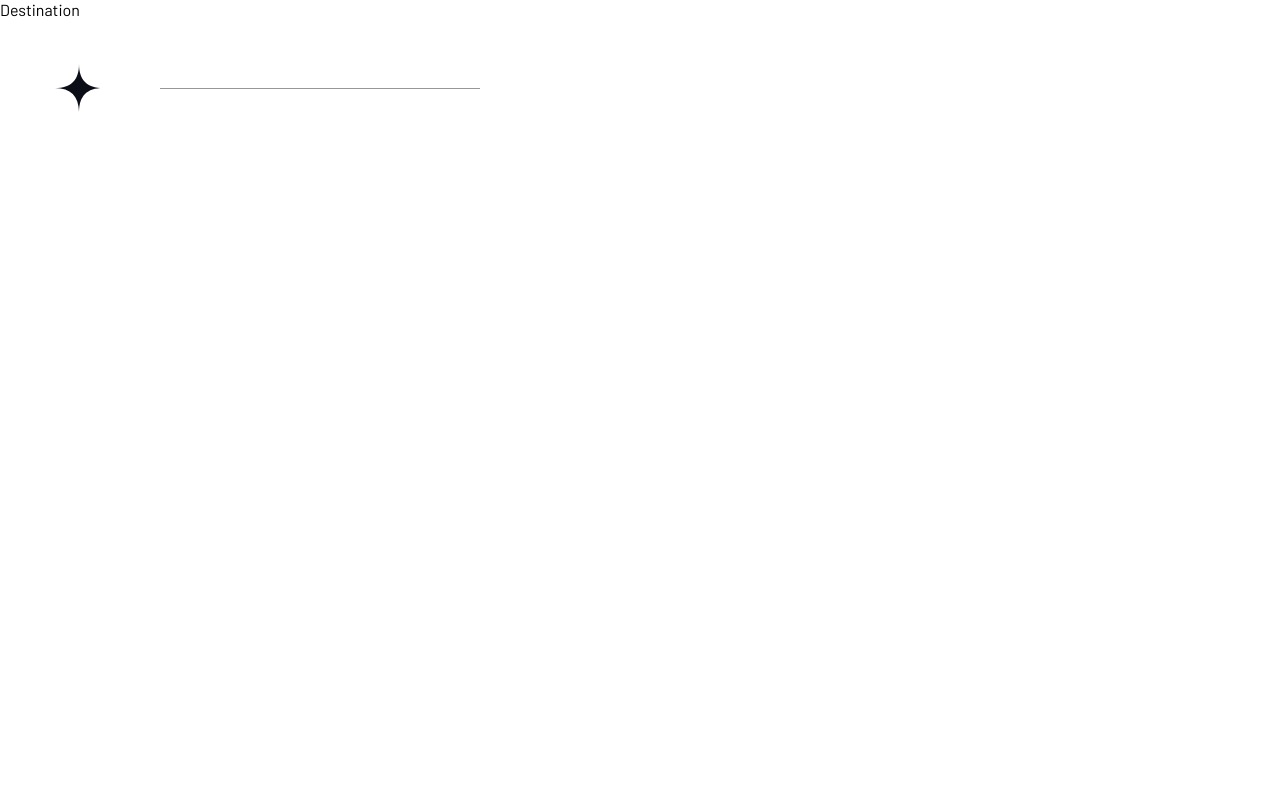
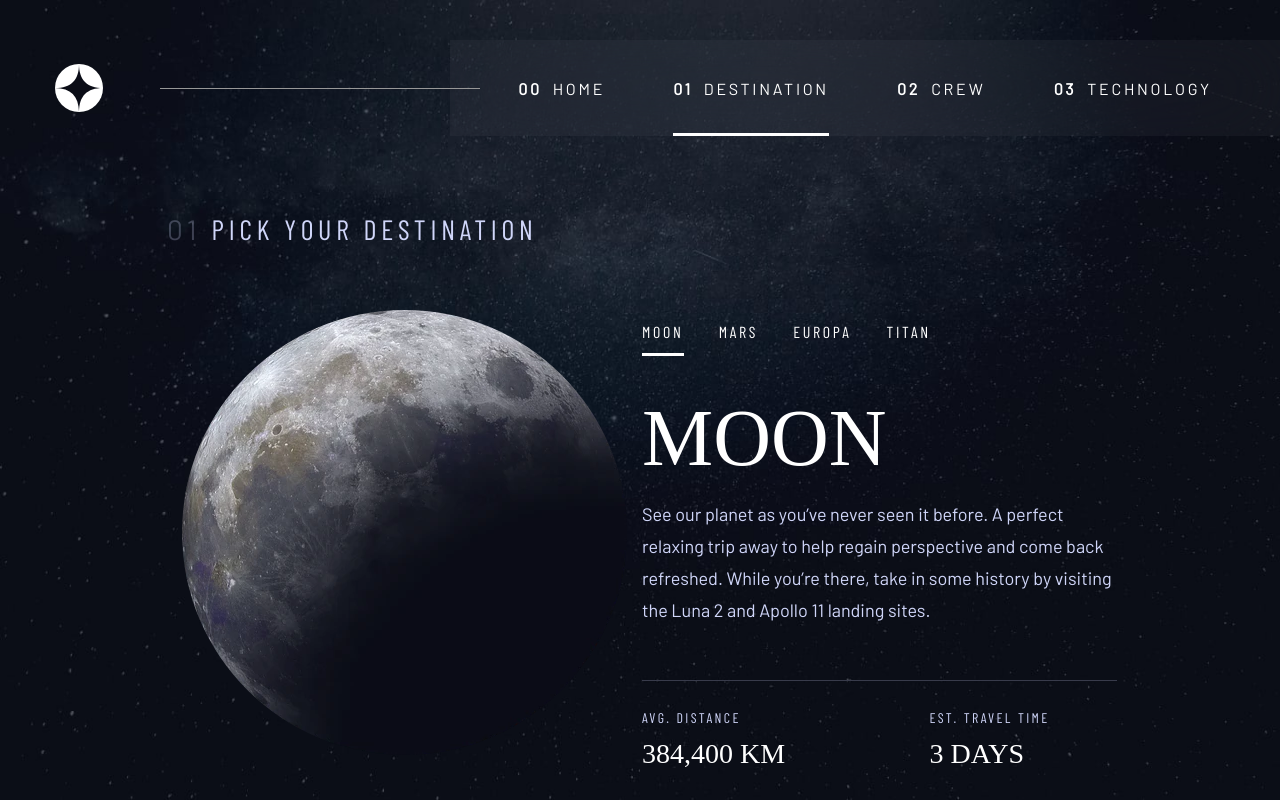
Before and after one commit to leo-jcq/space-tourism-website, a React (Vite) app: page /space-tourism-website/destination in a window 1280 px wide. Built offline with nearby package versions, Linux system fonts and the light colour scheme; a web font is replaced by a local one.

Commit message:
✨ add destination page

```diff
--- a/scss/_variables.scss
+++ b/scss/_variables.scss
@@ -2,6 +2,7 @@
 $dark-blue: #0b0d17;
 $soft-blue: #d0d6f9;
 $soft-gray: #979797;
+$dark-gray: #383b4b;
 $white: #ffffff;
 
 /* Sizes */
--- a/src/App.scss
+++ b/src/App.scss
@@ -40,6 +40,10 @@ h5,
     letter-spacing: 2.7px;
     text-transform: uppercase;
     color: $soft-blue;
+}
+
+.sub-1 {
+    font-size: 28px;
 }
 
 .sub-2 {
--- a/src/assets/data/data.json
+++ b/src/assets/data/data.json
@@ -3,8 +3,8 @@
         {
             "name": "Moon",
             "images": {
-                "png": "./assets/destination/image-moon.png",
-                "webp": "./assets/destination/image-moon.webp"
+                "png": "/imgs/destination/image-moon.png",
+                "webp": "/imgs/destination/image-moon.webp"
             },
             "description": "See our planet as you’ve never seen it before. A perfect relaxing trip away to help regain perspective and come back refreshed. While you’re there, take in some history by visiting the Luna 2 and Apollo 11 landing sites.",
             "distance": "384,400 km",
@@ -13,8 +13,8 @@
         {
             "name": "Mars",
             "images": {
-                "png": "./assets/destination/image-mars.png",
-                "webp": "./assets/destination/image-mars.webp"
+                "png": "/imgs/destination/image-mars.png",
+                "webp": "/imgs/destination/image-mars.webp"
             },
             "description": "Don’t forget to pack your hiking boots. You’ll need them to tackle Olympus Mons, the tallest planetary mountain in our solar system. It’s two and a half times the size of Everest!",
             "distance": "225 mil. km",
@@ -23,8 +23,8 @@
         {
             "name": "Europa",
             "images": {
-                "png": "./assets/destination/image-europa.png",
-                "webp": "./assets/destination/image-europa.webp"
+                "png": "/imgs/destination/image-europa.png",
+                "webp": "/imgs/destination/image-europa.webp"
             },
             "description": "The smallest of the four Galilean moons orbiting Jupiter, Europa is a winter lover’s dream. With an icy surface, it’s perfect for a bit of ice skating, curling, hockey, or simple relaxation in your snug wintery cabin.",
             "distance": "628 mil. km",
@@ -33,8 +33,8 @@
         {
             "name": "Titan",
             "images": {
-                "png": "./assets/destination/image-titan.png",
-                "webp": "./assets/destination/image-titan.webp"
+                "png": "/imgs/destination/image-titan.png",
+                "webp": "/imgs/destination/image-titan.webp"
             },
             "description": "The only moon known to have a dense atmosphere other than Earth, Titan is a home away from home (just a few hundred degrees colder!). As a bonus, you get striking views of the Rings of Saturn.",
             "distance": "1.6 bil. km",
@@ -45,8 +45,8 @@
         {
             "name": "Douglas Hurley",
             "images": {
-                "png": "./assets/crew/image-douglas-hurley.png",
-                "webp": "./assets/crew/image-douglas-hurley.webp"
+                "png": "/imgs/crew/image-douglas-hurley.png",
+                "webp": "/imgs/crew/image-douglas-hurley.webp"
             },
             "role": "Commander",
             "bio": "Douglas Gerald Hurley is an American engineer, former Marine Corps pilot and former NASA astronaut. He launched into space for the third time as commander of Crew Dragon Demo-2."
@@ -54,8 +54,8 @@
         {
             "name": "Mark Shuttleworth",
             "images": {
-                "png": "./assets/crew/image-mark-shuttleworth.png",
-                "webp": "./assets/crew/image-mark-shuttleworth.webp"
+                "png": "/imgs/crew/image-mark-shuttleworth.png",
+                "webp": "/imgs/crew/image-mark-shuttleworth.webp"
             },
             "role": "Mission Specialist",
             "bio": "Mark Richard Shuttleworth is the founder and CEO of Canonical, the company behind the Linux-based Ubuntu operating system. Shuttleworth became the first South African to travel to space as a space tourist."
@@ -63,8 +63,8 @@
         {
             "name": "Victor Glover",
             "images": {
-                "png": "./assets/crew/image-victor-glover.png",
-                "webp": "./assets/crew/image-victor-glover.webp"
+                "png": "/imgs/crew/image-victor-glover.png",
+                "webp": "/imgs/crew/image-victor-glover.webp"
             },
             "role": "Pilot",
             "bio": "Pilot on the first operational flight of the SpaceX Crew Dragon to the International Space Station. Glover is a commander in the U.S. Navy where he pilots an F/A-18.He was a crew member of Expedition 64, and served as a station systems flight engineer."
@@ -72,8 +72,8 @@
         {
             "name": "Anousheh Ansari",
             "images": {
-                "png": "./assets/crew/image-anousheh-ansari.png",
-                "webp": "./assets/crew/image-anousheh-ansari.webp"
+                "png": "/imgs/crew/image-anousheh-ansari.png",
+                "webp": "/imgs/crew/image-anousheh-ansari.webp"
             },
             "role": "Flight Engineer",
             "bio": "Anousheh Ansari is an Iranian American engineer and co-founder of Prodea Systems. Ansari was the fourth self-funded space tourist, the first self-funded woman to fly to the ISS, and the first Iranian in space."
@@ -83,24 +83,24 @@
         {
             "name": "Launch vehicle",
             "images": {
-                "portrait": "./assets/technology/image-launch-vehicle-portrait.jpg",
-                "landscape": "./assets/technology/image-launch-vehicle-landscape.jpg"
+                "portrait": "/imgs/technology/image-launch-vehicle-portrait.jpg",
+                "landscape": "/imgs/technology/image-launch-vehicle-landscape.jpg"
             },
             "description": "A launch vehicle or carrier rocket is a rocket-propelled vehicle used to carry a payload from Earth's surface to space, usually to Earth orbit or beyond. Our WEB-X carrier rocket is the most powerful in operation. Standing 150 metres tall, it's quite an awe-inspiring sight on the launch pad!"
         },
         {
             "name": "Spaceport",
             "images": {
-                "portrait": "./assets/technology/image-spaceport-portrait.jpg",
-                "landscape": "./assets/technology/image-spaceport-landscape.jpg"
+                "portrait": "/imgs/technology/image-spaceport-portrait.jpg",
+                "landscape": "/imgs/technology/image-spaceport-landscape.jpg"
             },
             "description": "A spaceport or cosmodrome is a site for launching (or receiving) spacecraft, by analogy to the seaport for ships or airport for aircraft. Based in the famous Cape Canaveral, our spaceport is ideally situated to take advantage of the Earth’s rotation for launch."
         },
         {
             "name": "Space capsule",
             "images": {
-                "portrait": "./assets/technology/image-space-capsule-portrait.jpg",
-                "landscape": "./assets/technology/image-space-capsule-landscape.jpg"
+                "portrait": "/imgs/technology/image-space-capsule-portrait.jpg",
+                "landscape": "/imgs/technology/image-space-capsule-landscape.jpg"
             },
             "description": "A space capsule is an often-crewed spacecraft that uses a blunt-body reentry capsule to reenter the Earth's atmosphere without wings. Our capsule is where you'll spend your time during the flight. It includes a space gym, cinema, and plenty of other activities to keep you entertained."
         }
--- a/src/pages/Destination/Destination.scss
+++ b/src/pages/Destination/Destination.scss
@@ -0,0 +1,246 @@
+@import "/scss/variables";
+
+.destination {
+    min-height: 100vh;
+
+    background-color: $dark-blue;
+    background-image: url("/imgs/destination/background-destination-mobile.jpg");
+    background-position: center;
+    background-repeat: no-repeat;
+    background-size: cover;
+
+    position: relative;
+
+    & .content {
+        width: 100%;
+
+        display: flex;
+        flex-direction: column;
+        align-items: center;
+
+        padding: 32px 24px;
+    }
+
+    & .menu {
+        height: 28px;
+
+        list-style-type: none;
+
+        display: flex;
+        gap: 26px;
+
+        margin-bottom: 20px;
+
+        & .menuItem {
+            height: 100%;
+
+            margin-bottom: 0;
+        }
+
+        & .menuButton {
+            height: 100%;
+
+            background-color: transparent;
+
+            border: none;
+
+            position: relative;
+
+            display: flex;
+
+            font-size: 14px;
+            font-family: "Barlow Condensed", sans-serif;
+            text-transform: uppercase;
+            letter-spacing: 2.4px;
+            color: $white;
+
+            cursor: pointer;
+
+            &::after {
+                content: "";
+
+                width: 100%;
+                height: 0;
+
+                position: absolute;
+                bottom: 0;
+                left: 0;
+
+                background-color: $soft-gray;
+
+                transition: height 0.2s ease;
+            }
+
+            &.active::after {
+                height: 3px;
+
+                background-color: $white;
+            }
+
+            &:hover::after {
+                height: 3px;
+            }
+        }
+    }
+
+    & .right,
+    & .infos {
+        width: 100%;
+
+        display: flex;
+        flex-direction: column;
+        align-items: center;
+    }
+
+    & .image {
+        width: 170px;
+        height: 170px;
+
+        margin-bottom: 26px;
+
+        position: relative;
+
+        & img {
+            width: 100%;
+            height: 100%;
+        }
+    }
+
+    & .infos {
+        & .description {
+            text-align: center;
+
+            margin-bottom: 32px;
+        }
+
+        & .separator {
+            width: calc(100%);
+            height: 1px;
+
+            background-color: $dark-gray;
+            border: none;
+
+            margin-bottom: 32px;
+        }
+
+        & .stats {
+            display: flex;
+            flex-direction: column;
+            align-items: center;
+            gap: 32px;
+        }
+
+        & .stat {
+            display: flex;
+            flex-direction: column;
+            align-items: center;
+            gap: 12px;
+        }
+    }
+}
+
+@media screen and (min-width: $tablet-width) {
+    .destination {
+        background-image: url("/imgs/destination/background-destination-tablet.jpg");
+
+        & .content {
+            padding: 62px 97px;
+        }
+
+        & .menu {
+            height: 34px;
+
+            gap: 35px;
+
+            & .menuButton {
+                font-size: 16px;
+                letter-spacing: 2.7px;
+            }
+        }
+
+        & .image {
+            width: 300px;
+            height: 300px;
+        }
+
+        & .infos .stats {
+            flex-direction: row;
+            gap: 50px;
+        }
+    }
+}
+
+@media screen and (min-width: $desktop-width) {
+    .destination {
+        background-image: url("/imgs/destination/background-destination-desktop.jpg");
+
+        & .content {
+            width: 100%;
+            height: 100%;
+
+            flex-direction: row;
+            justify-content: center;
+
+            padding: 0;
+            padding: {
+                top: 64px;
+                right: 163px;
+            }
+        }
+
+        & .menu {
+            margin-bottom: 37px;
+        }
+
+        & .image {
+            width: 50%;
+            height: 445px;
+
+            display: flex;
+            justify-content: center;
+            align-items: center;
+
+            & img {
+                width: 445px;
+                height: 445px;
+            }
+        }
+
+        & .right {
+            width: 50%;
+
+            align-items: flex-start;
+        }
+
+        & .infos {
+            align-items: flex-start;
+
+            & .name {
+                margin-bottom: 14px;
+            }
+
+            & .description {
+                text-align: left;
+
+                margin-bottom: 54px;
+            }
+
+            & .separator {
+                margin-bottom: 28px;
+            }
+
+            & .stats {
+                width: 100%;
+
+                display: grid;
+                grid-template-rows: 1fr;
+                grid-template-columns: repeat(2, 50%);
+                justify-items: start;
+            }
+
+            & .stat {
+                align-items: flex-start;
+            }
+        }
+    }
+}
--- a/src/pages/Destination/Destination.tsx
+++ b/src/pages/Destination/Destination.tsx
@@ -1,12 +1,61 @@
-import { FC } from 'react';
+import { FC, useState } from 'react';
+import Page from '../Page/Page';
 import './Destination.scss';
 
 interface DestinationProps {
     data: Destination[];
 }
 
-const Destination: FC<DestinationProps> = () => {
-    return <div className="destination">Destination</div>;
+const Destination: FC<DestinationProps> = ({ data }) => {
+    const [currentIndex, setCurrentIndex] = useState(0);
+
+    const destination = data[currentIndex];
+
+    return (
+        <Page name="destination" number="01" title="Pick your destination">
+            <div className="image">
+                <img
+                    key={destination.name}
+                    src={destination.images.webp}
+                    alt={destination.name.toLowerCase()}
+                />
+            </div>
+
+            <div className="right">
+                <menu className="menu">
+                    {data.map((destination, index) => (
+                        <li className="menuItem" key={destination.name}>
+                            <button
+                                className={`menuButton${index === currentIndex ? ' active' : ''}`}
+                                onClick={() => setCurrentIndex(index)}>
+                                {destination.name}
+                            </button>
+                        </li>
+                    ))}
+                </menu>
+
+                <div className="infos">
+                    <h2 className="name">{destination.name}</h2>
+
+                    <p className="description">{destination.description}</p>
+
+                    <hr className="separator" />
+
+                    <div className="stats">
+                        <div className="stat distance">
+                            <span className="sub-2">Avg. distance</span>
+                            <span className="sub-1">{destination.distance}</span>
+                        </div>
+
+                        <div className="stat travel">
+                            <span className="sub-2">Est. travel time</span>
+                            <span className="sub-1">{destination.travel}</span>
+                        </div>
+                    </div>
+                </div>
+            </div>
+        </Page>
+    );
 };
 
 export default Destination;
--- /dev/null
+++ b/src/pages/Page/Page.scss
@@ -0,0 +1,45 @@
+@import "/scss/variables";
+
+.page {
+    padding-top: 87px;
+
+    display: flex;
+    flex-direction: column;
+    align-items: center;
+
+    & .title {
+        display: flex;
+        gap: 28px;
+
+        & .number {
+            opacity: 0.25;
+        }
+    }
+}
+
+@media screen and (min-width: $tablet-width) {
+    .page {
+        padding-top: 135px;
+
+        align-items: flex-start;
+
+        & .title {
+            margin-left: 38px;
+        }
+    }
+}
+
+@media screen and (min-width: $desktop-width) {
+    .page {
+        padding: {
+            top: 212px;
+            left: 167px;
+        }
+
+        align-items: flex-start;
+
+        & .title {
+            margin-left: 0;
+        }
+    }
+}
--- /dev/null
+++ b/src/pages/Page/Page.tsx
@@ -0,0 +1,26 @@
+import { FC, ReactNode } from 'react';
+import './Page.scss';
+
+interface PageProps {
+    name: string;
+    number: string;
+    title: string;
+    children: ReactNode;
+}
+
+const Page: FC<PageProps> = ({ name, number, title, children }) => {
+    return (
+        <div className={`page ${name.toLowerCase()}`}>
+            <div className="title">
+                <h5>
+                    <span className="number">{number} </span>
+                    {title}
+                </h5>
+            </div>
+
+            <div className="content">{children}</div>
+        </div>
+    );
+};
+
+export default Page;
```
